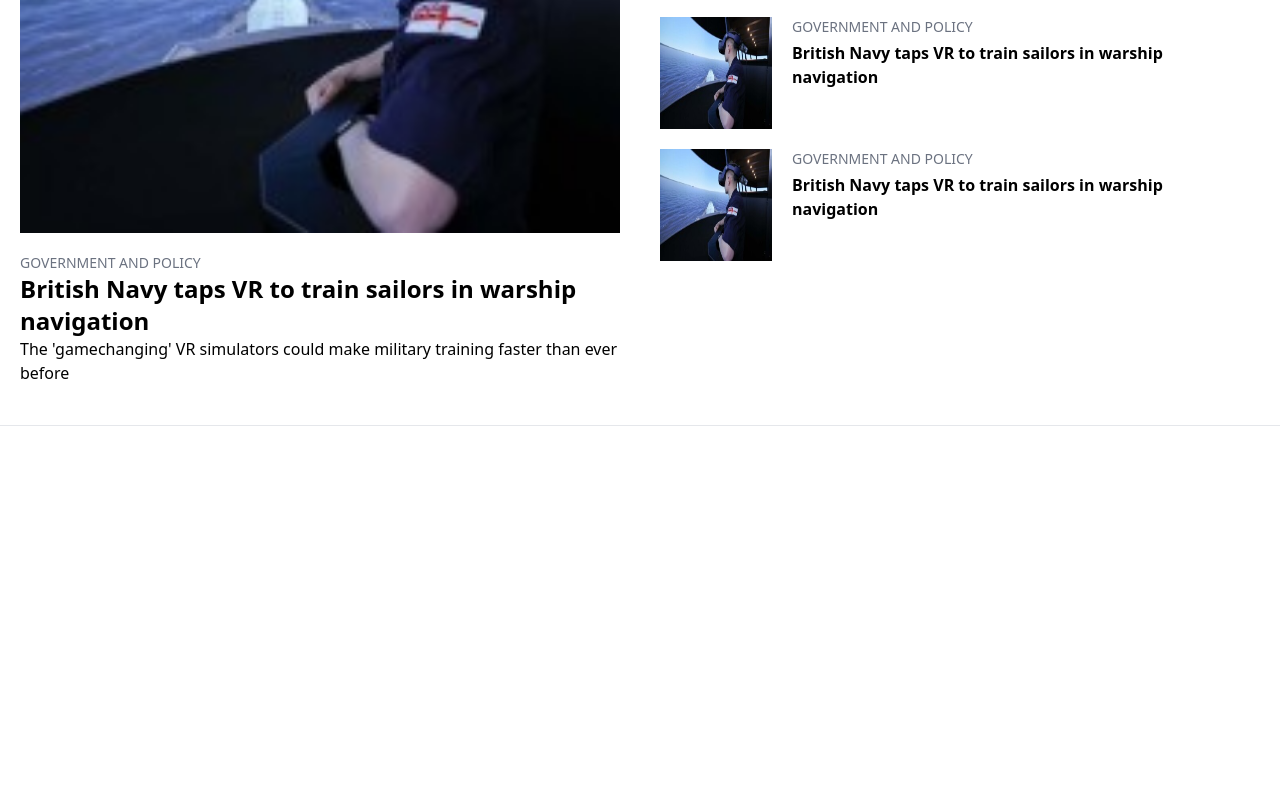
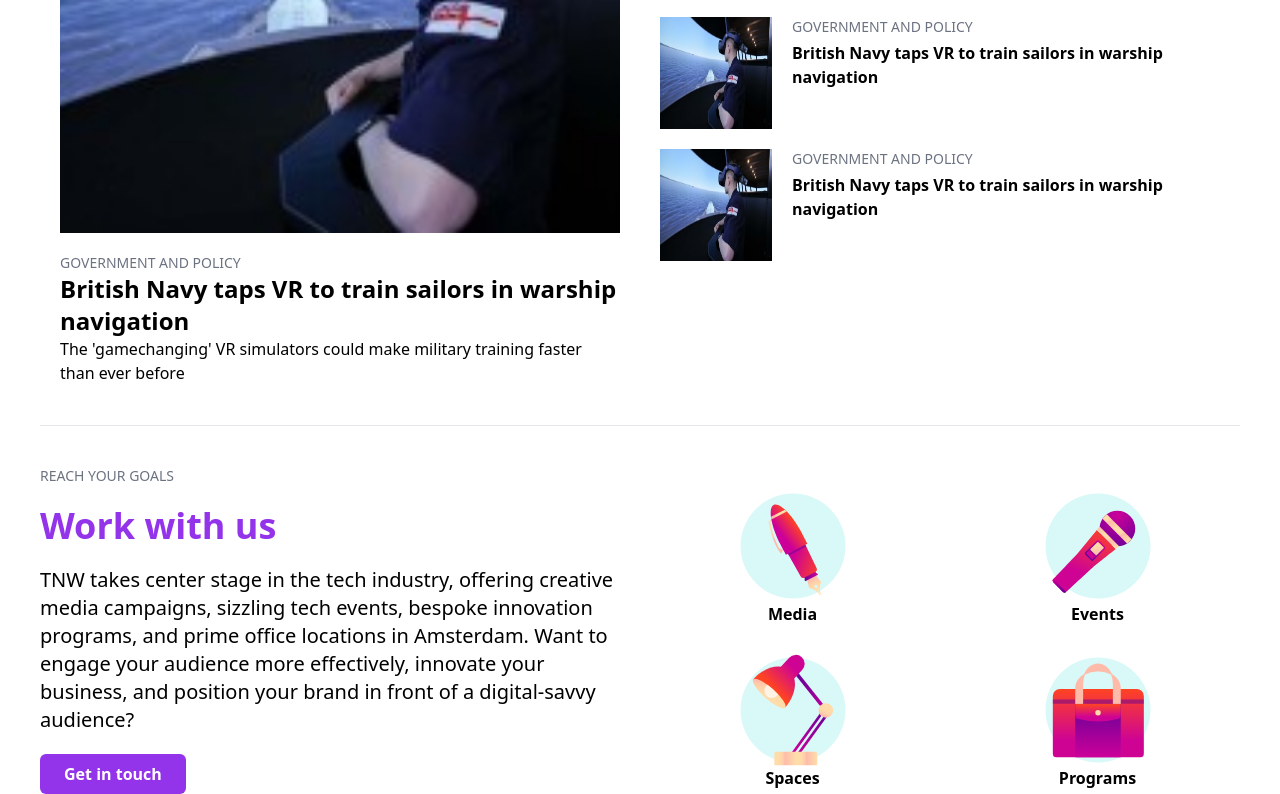
Before and after one commit to KevinRebakure/The-Gym-Cloning-4-Thenextweb, a website: page index.html in a window 1280 px wide. Shown: the part 2044-2838 px from the top of the page. Before the commit the page ends 2470 px from the top, so only its background shows below. Drawn offline with Linux system fonts and the light colour scheme.

Commit message:
work with us section responsive

```diff
--- a/index.html
+++ b/index.html
@@ -84,7 +84,7 @@
 
         <!-- latest news -->
 
-        <section class="grid sm:grid-cols-4 gap-4 sm:gap-8 sm:px-10 px-5">
+        <section class="grid sm:grid-cols-4 gap-4 sm:gap-8 sm:px-10 px-3">
             <h1 class="text-center font-bold text-4xl sm:text-start sm:col-span-4">Latest news</h1>
             <article class="grid grid-cols-3 sm:grid-cols-1 sm:space-y-2">
                 <img src="src/assets/latestnews1.jpeg" class="w-full h-[30vh] object-fill" alt="">
@@ -147,7 +147,7 @@
 
         <!-- other sections -->
 
-        <section class="space-y-10">
+        <section class="space-y-10 sm:px-10 px-3">
             <hr>
             <article class="grid sm:grid-cols-2 space-y-5">
                 <h1 class="font-semibold text-2xl sm:col-span-2 px-5 hover:text-purple-600">Startups and technology</h1>
@@ -194,6 +194,37 @@
             </article>
             <hr>
         </section>
+
+        <!-- work with us -->
+
+        <section class="px-3 space-y-5 sm:flex sm:space-x-5 sm:px-10">
+          <!-- text -->
+          <div class="sm:w-1/2 space-y-5">
+            <p class="sm:text-start text-center text-sm text-gray-500">REACH YOUR GOALS</p>
+            <p class="sm:text-start font-bold text-4xl text-purple-600 text-center">Work with us</p>
+            <p class="sm:text-start text-center text-xl">TNW takes center stage in the tech industry, offering creative media campaigns, sizzling tech events, bespoke innovation programs, and prime office locations in Amsterdam. Want to engage your audience more effectively, innovate your business, and position your brand in front of a digital-savvy audience?</p>
+            <button class="sm:mx-0 sm:text-start font-semibold bg-purple-600 text-white px-6 py-2 text-center rounded-md mx-auto block">Get in touch</button>
+          </div>
+          <!-- icons -->
+          <div class="sm:w-1/2 grid grid-cols-2 gap-5">
+            <p class="flex flex-col justify-center items-center font-semibold">
+              <img src="src/assets/bigicon1.svg" class="size-[7rem]" alt="">
+              Media
+            </p>
+            <p class="flex flex-col justify-center items-center font-semibold">
+              <img src="src/assets/bigicon2.svg" class="size-[7rem]" alt="">
+              Events
+            </p>
+            <p class="flex flex-col justify-center items-center font-semibold">
+              <img src="src/assets/bigicon3.svg" class="size-[7rem]" alt="">
+              Spaces
+            </p>
+            <p class="flex flex-col justify-center items-center font-semibold">
+              <img src="src/assets/bigicon4.svg" class="size-[7rem]" alt="">
+              Programs
+            </p>
+          </div>
+        </section>
     </div>
   </body>
 </html>
```
Also changed, not shown: src/assets/bigicon1.svg (added), src/assets/bigicon2.svg (added), src/assets/bigicon3.svg (added), src/assets/bigicon4.svg (added), src/styles/output.css.
